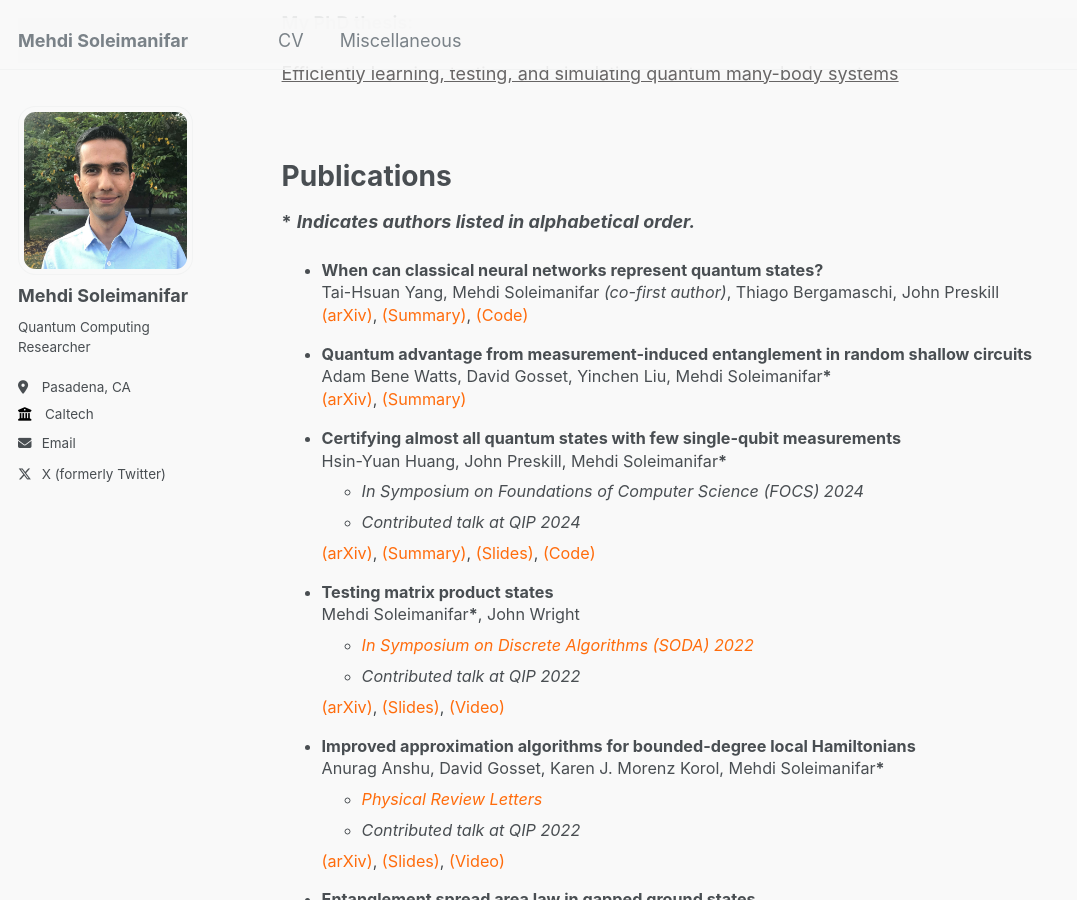
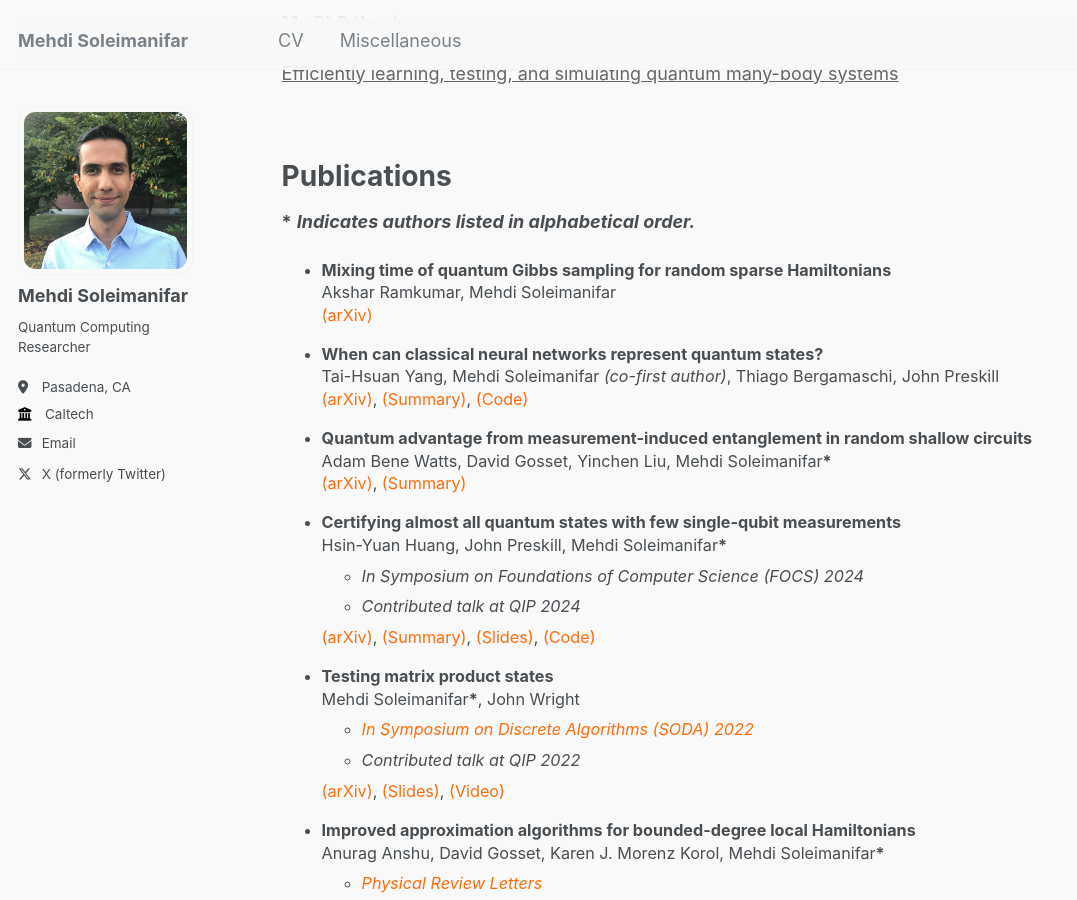
Before and after one commit to gitmehdis/mehdisole.github.io, a Jekyll site: the page built from _pages/about.md, in a window 1280 px wide and 900 px high, scrolled down 383 px. Shown: the whole window, without its empty margins (0-1077 px from the left). Built offline with Jekyll 4.4.1, drawn with Linux system fonts in a browser that asks for light colours.

Commit message:
new paper

```diff
--- a/_pages/about.md
+++ b/_pages/about.md
@@ -24,6 +24,14 @@ Publications
 ======
 **\*** **_Indicates authors listed in alphabetical order._**
 <div id="publications">
+
+<div style="font-size: 0.9em; line-height: 1.4;">
+    <ul>
+        <li>  <span style="font-weight: bold;">Mixing time of quantum Gibbs sampling for random sparse Hamiltonians</span>
+        <br> Akshar Ramkumar, Mehdi Soleimanifar<span style="font-weight: bold;"></span>
+        <br><a href="https://arxiv.org/pdf/2411.04454" style="font-style: bold;">(arXiv)</a></li>
+    </ul>
+</div>
 
 <div style="font-size: 0.9em; line-height: 1.4;">
     <ul>
```
